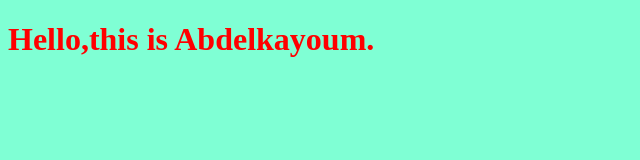
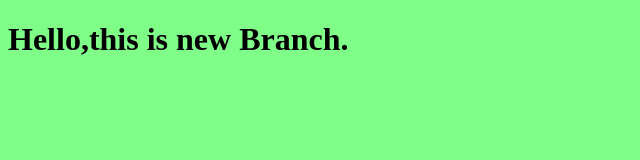
Before and after one commit to abdelkayoum-zahid/myproject, a plain HTML site: page index.html in a window 1280 px wide. Shown: the whole page, without its empty margins (0-640 px from the left). Drawn offline with Linux system fonts and the light colour scheme.

Commit message:
changing style for the title

```diff
--- a/index.html
+++ b/index.html
@@ -7,7 +7,7 @@
   <link rel="stylesheet" href="style.css">
 </head>
 <body>
-  <h1>Hello,this is Abdelkayoum.</h1>
+  <h1>Hello,this is new Branch.</h1>
   <script src="app.js"></script>
 </body>
 </html>
--- a/style.css
+++ b/style.css
@@ -1,6 +1,6 @@
 h1 {
-  color:red;
+  color:black;
 }
 body {
-  background-color: aquamarine;
+  background-color: rgb(127, 255, 136);
 }
```
